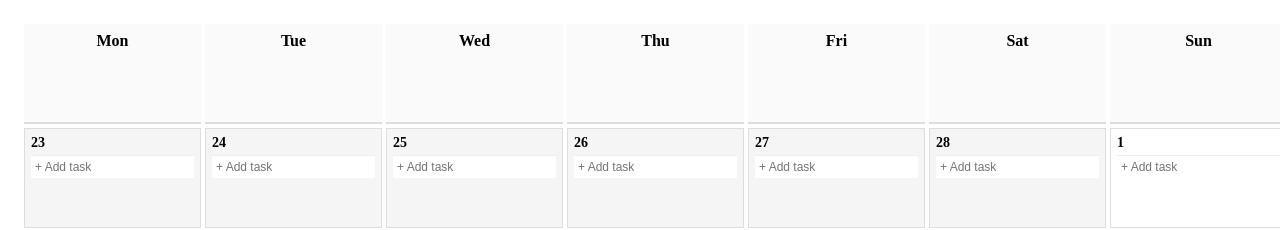
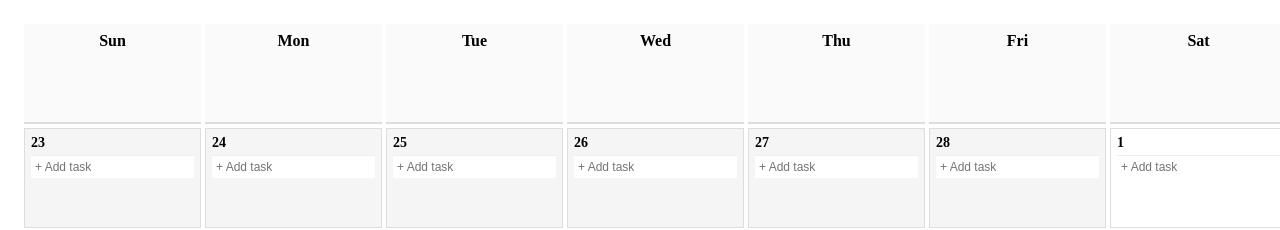
Before and after one commit to muvik-dev/calendar-app, a React (Vite) app: page / in a window 1280 px wide. Shown: the top 230 px of the page. Built offline with nearby package versions, Linux system fonts and the light colour scheme.

Commit message:
ref, week starts on Sunday

```diff
--- a/src/domain/date/week.constants.ts
+++ b/src/domain/date/week.constants.ts
@@ -1 +1 @@
-export const WEEK_DAYS = ["Mon", "Tue", "Wed", "Thu", "Fri", "Sat", "Sun"] as const
+export const WEEK_DAYS = ["Sun", "Mon", "Tue", "Wed", "Thu", "Fri", "Sat"] as const
```
